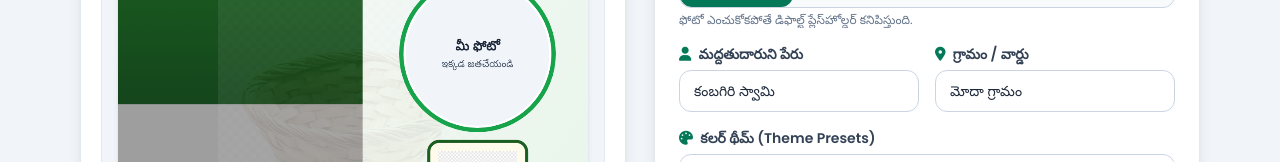
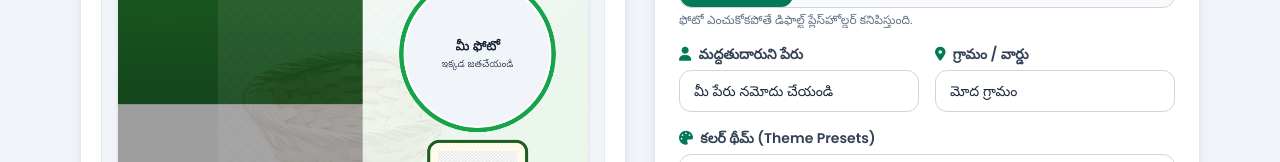
Before and after one commit to bnr7466-wq/saiprasad-independent, a plain HTML site: page index2.html in a window 1280 px wide. Shown: the part 311-473 px from the top of the page. Drawn offline with nearby package versions, Linux system fonts and the light colour scheme; a web font is replaced by a local one.

Commit message:
Update index2.html

```diff
--- a/index2.html
+++ b/index2.html
@@ -139,7 +139,7 @@
                             <label for="supporterName" class="block text-sm font-semibold text-slate-700 mb-1.5 telugu-font">
                                 <i class="fa-solid fa-user text-emerald-700 mr-1"></i> మద్దతుదారుని పేరు
                             </label>
-                            <input type="text" id="supporterName" value="కంబగిరి స్వామి" placeholder="మీ పేరు నమోదు చేయండి"
+                            <input type="text" id="supporterName" value="మీ పేరు నమోదు చేయండి" placeholder="మీ పేరు నమోదు చేయండి"
                                    class="w-full px-3.5 py-2.5 rounded-xl border border-slate-300 focus:border-emerald-700 focus:ring-2 focus:ring-emerald-200 outline-none text-sm telugu-font">
                         </div>
 
@@ -147,7 +147,7 @@
                             <label for="supporterLocation" class="block text-sm font-semibold text-slate-700 mb-1.5 telugu-font">
                                 <i class="fa-solid fa-location-dot text-emerald-700 mr-1"></i> గ్రామం / వార్డు
                             </label>
-                            <input type="text" id="supporterLocation" value="మోదా గ్రామం" placeholder="మీ ఊరి / వార్డు పేరు"
+                            <input type="text" id="supporterLocation" value="మోద గ్రామం" placeholder="మీ ఊరి / వార్డు పేరు"
                                    class="w-full px-3.5 py-2.5 rounded-xl border border-slate-300 focus:border-emerald-700 focus:ring-2 focus:ring-emerald-200 outline-none text-sm telugu-font">
                         </div>
                     </div>
```
